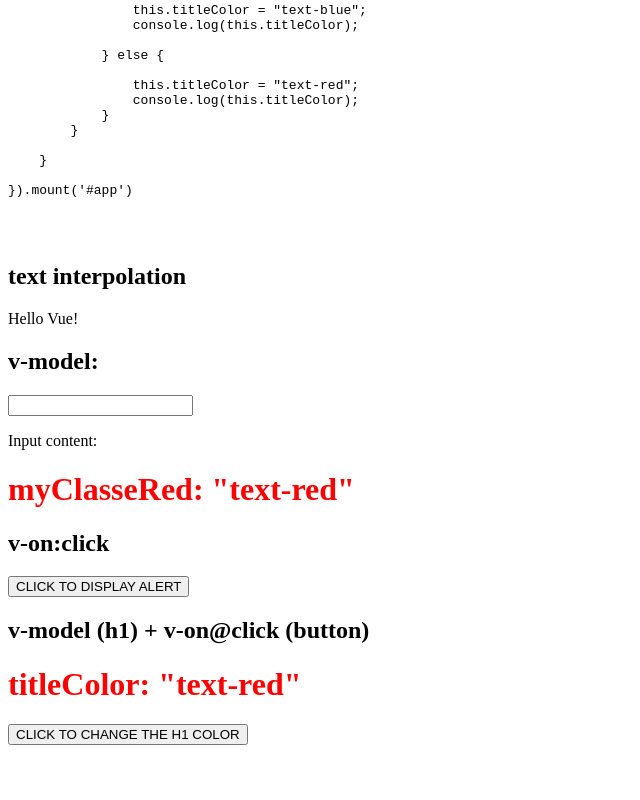
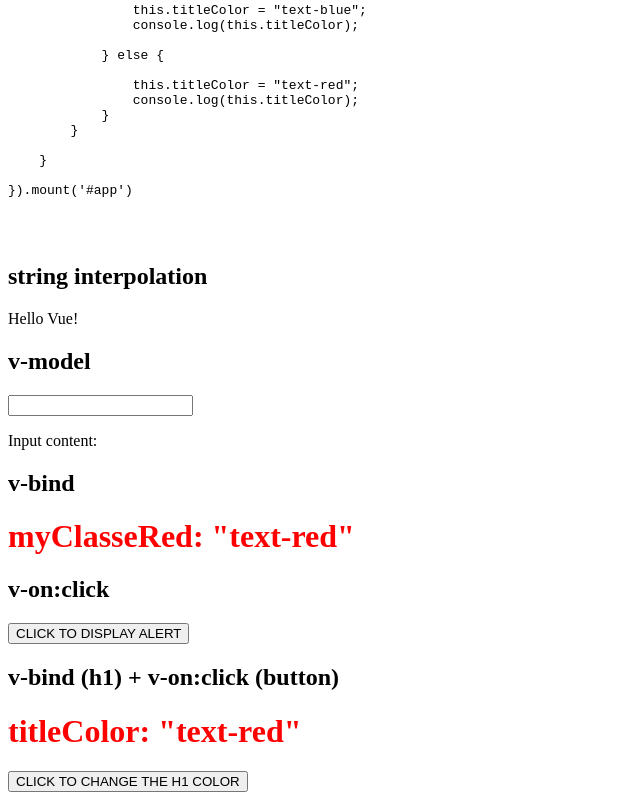
Before and after one commit to francescomascellino/JS-LIVE-CODING-11.09.2023-VUE-JS-INTRO, a plain HTML site: page index.html in a window 1280 px wide. Shown: the part 415-1215 px from the top of the page, without its empty margins (0-640 px from the left). Before the commit the page ends 1168 px from the top, so only its background shows below. Drawn offline with nearby package versions, Linux system fonts and the light colour scheme.

Commit message:
minor fixes

```diff
--- a/index.html
+++ b/index.html
@@ -69,15 +69,17 @@ createApp({
 
             </pre>
 
-            <h2>text interpolation</h2>
+            <h2>string interpolation</h2>
             {{ message }}
 
             <br>
 
-            <h2>v-model:</h2>
+            <h2>v-model</h2>
             <input type="text" v-model="inputTextValue">
 
-            </p><p><span>Input content: </span>{{inputTextValue}}</p>
+            </p>Input content: {{inputTextValue}}</p>
+
+            <h2>v-bind</h2>
 
             <h1 v-bind:class="myClasseRed">myClasseRed: "{{myClasseRed}}"</h1>
 
@@ -85,7 +87,7 @@ createApp({
 
             <button v-on:click="alertWelcome">CLICK TO DISPLAY ALERT</button>
 
-            <h2>v-model (h1) + v-on@click (button)</h2>
+            <h2>v-bind (h1) + v-on:click (button)</h2>
 
             <h1 :class="titleColor">titleColor: "{{titleColor}}"</h1>
 
```
